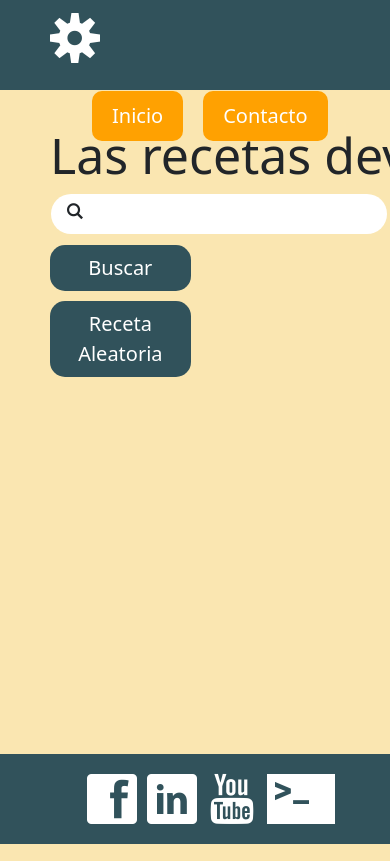
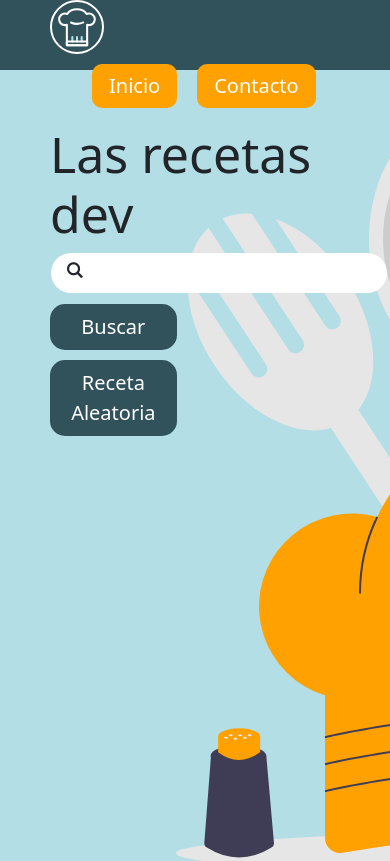
Before and after one commit to VictorAnizar/TastyRecipes-Project1Santander-, a website built with webpack: page src/index.html in a window 390 px wide. Shown: the top 861 px of the page. Built offline with nearby package versions, Linux system fonts and the light colour scheme; no server answers.

Commit message:
Creacion de paleta de colores e imagenes

```diff
--- a/package.json
+++ b/package.json
@@ -31,6 +31,7 @@
     "raw-loader": "^4.0.2",
     "sass-loader": "^12.1.0",
     "style-loader": "^3.2.1",
+    "svg-url-loader": "^7.1.1",
     "url-loader": "^4.1.1",
     "webpack": "^5.49.0",
     "webpack-cli": "^4.7.2",
--- /dev/null
+++ b/src/css/colors.scss
@@ -0,0 +1,6 @@
+
+$color-principal: #31525b;
+$color-secundario: #135359;
+$color-principal-amarillo: #ffa101;
+$color-de-fondo: #fae6b1;
+$color-de-fondo-secundario: #b3dee5;
--- a/src/css/styles.scss
+++ b/src/css/styles.scss
@@ -2,7 +2,8 @@
 @import './animations.scss';
 //Fuentes
 @import './fuentes.scss';
-
+//Colores
+@import './colors.scss';
 
 
 *{
@@ -12,34 +13,27 @@
     list-style: none;
 }
 body{
-    background-color: #fae6b1;
+    background-color: $color-de-fondo-secundario;
     width: 100%;
     #header{
-        background-color: #31525b;
+        background-color: $color-principal;
         display: flex;
         flex-wrap: wrap;
         flex-direction: row;
         width: 100%;
-        height: 90px;
+        height: 70px;
         align-items: center;
         justify-content:space-between ;
         padding-left: 50px;
         padding-right: 50px;
         #logo{
-            font-family: "WebSymbolsRegular";
-            font-size: 50px;
-            color: white;
-            height: 90%;
-            flex-basis: 15%;
-            border-radius: 50px;
-            transition: all 300ms;
-            .gear{
-                display: block;
-                float: left;
-                animation-name: rotate-gear ;
-                animation-duration: 2s;
-                animation-iteration-count: infinite;
-                animation-timing-function: linear;
+            border-radius: 60px;
+            padding: 5px;
+            border: 2px solid #ffffff;
+
+
+            img{
+                height: 40px;
             }
         }
 
@@ -54,9 +48,9 @@ body{
                 li{
                     padding: 10px;
                     a{
-                        background-color: #ffa101;
+                        background-color: $color-principal-amarillo;
                         color: white;
-                        padding: 10px 20px;
+                        padding: 7px 17px;
                         text-decoration: none;
                         display: block;
                         border-radius: 10px;
@@ -80,6 +74,16 @@ body{
         #section_buscar{
             flex-basis: 100%;
             margin: 25px auto;
+            height: 600px;
+            .baner-imagen{
+                z-index: -1;
+                margin-bottom: -50px;
+                img{
+                    margin-top: 100px;
+                    margin-left: 50%;
+                }
+
+            }
             h1{
                 font-size: 50px;
             }
@@ -117,7 +121,7 @@ body{
                     flex-basis: 95%;
                     margin-top: 10px;
                     border-radius: 15px;
-                    background-color: #31525b;
+                    background-color: $color-principal;
                     border: none;
                     transition: all 300ms;
                 }
@@ -126,10 +130,12 @@ body{
                     box-shadow: 1px 1px 20px white ;
                 }
             }
+
         }
         #section_lista{
             flex-basis: 100%;
             display: flex;
+            min-height: 223px;
             justify-content: space-between;
             flex-direction: row;
             flex-wrap: wrap;
@@ -148,6 +154,9 @@ body{
                         min-height: 50px;
                     }
                 }
+                .btn {
+                    background-color: $color-principal;
+                }
             }
             .card:hover{
                 transform: scale(1.1);
@@ -158,7 +167,7 @@ body{
     }
     #footer{
         font-family: "WebSymbolsRegular";
-        background-color: #31525b;
+        background-color: $color-principal;
         display: flex;
         flex-wrap: wrap;
         flex-direction: row;
@@ -168,7 +177,6 @@ body{
         justify-content:flex-end ;
         padding-left: 50px;
         padding-right: 50px;
-        position: fixed;
         bottom: 0;
         font-size: 50px;
         div{
@@ -179,3 +187,16 @@ body{
         }
     }
 }
+
+
+
+@media (max-width: 575px) {
+      .row {
+        display: grid;
+        .col {
+          float: left;
+          width: 90%;
+          padding: 5% 0%;
+        }
+      }
+    }
--- a/src/index.html
+++ b/src/index.html
@@ -14,7 +14,7 @@
 <body>
     <header id="header">
         <div id="logo">
-            <span class="gear">S</span>
+            <img src="<%=require('./svg/611-toque-cooking-hat-outline66.svg')%>" alt="imagen de persona con gorrito de chef">
         </div>
 
         <ul id="menu">
@@ -24,7 +24,8 @@
 
     </header>
     <main id="main">
-        <section id="section_buscar">
+        <section id="section_buscar" class="row">
+            <div class="col ">
             <h1>Las recetas dev</h1>
             <form action="#" method="post">
                 <label for="search">L</label>
@@ -32,6 +33,14 @@
                 <button type="submit" class="btn btn-primary btn-lg" id="btn_buscar">Buscar</button>
                 <button type="submit" class="btn btn-primary btn-lg" id="btn_random">Receta Aleatoria</button>
             </form>
+
+            </div>
+            <div class="col baner-imagen fixed-top ">
+                <img src="<%=require('./svg/undraw_cooking_lyxy.svg')%>" alt="imagen de persona con gorrito de chef">
+            </div>
+        </section>
+        <section>
+
         </section>
         <section id="section_lista" class="container-fluid container-recipes">
             <!-- Estructura base de tarjetas
--- a/src/js/index.js
+++ b/src/js/index.js
@@ -4,7 +4,7 @@ import "../css/styles.scss";
 window.addEventListener('load', function () {
 
     //Se van a listar 8 filas de recetas de comida
-    for (let index = 1; index <= 8; index++) {
+    for (let index = 1; index <= 3; index++) {
         crearFilaRecetas();
     }
 });
@@ -39,8 +39,8 @@ function crearFilaRecetas() {
                 //Añadimos la nueva celda a la fila
                 div_row.appendChild(div_col);
                 //Enviamos la fila
-                return div_row;
-            }).then(function (div_rowF) {
+            //     return div_row;
+            // }).then(function (div_rowF) {
                 //Esperamos a que la fila se llene para añadirla al documento
                 if (i == 4)
                     document.querySelector("#section_lista").appendChild(div_row);
@@ -100,6 +100,5 @@ function creaTarjetaReceta(data) {
     div_body.appendChild(a);
     //se agrega todo al div principal
     //document.querySelector("#section_lista").appendChild(div_card);
-
     return div_card;
 }
--- a/webpack.config.js
+++ b/webpack.config.js
@@ -28,6 +28,13 @@ module.exports = {
                   ]//usa estos loaders
             },
             {
+                test: /\.svg/,
+                use: {
+                  loader: "svg-url-loader",
+                  options: {},
+                },
+            },
+            {
                 test: /\.m?js$/,
                 exclude: /node_modules/,
                 use: {
```
Also changed, not shown: dist/bundle.js, dist/images/b4a4e522d965036ae85f.svg (added), dist/images/d5baf718502978567566.svg (added), dist/index.html, src/svg/1700-bake-cooker-outline.svg (added), src/svg/611-toque-cooking-hat-outline50.svg (added), src/svg/611-toque-cooking-hat-outline66.svg (added), src/svg/611-toque-cooking-hat-outline83.svg (added), src/svg/undraw_cooking_lyxy.svg (added), 1 other file.
